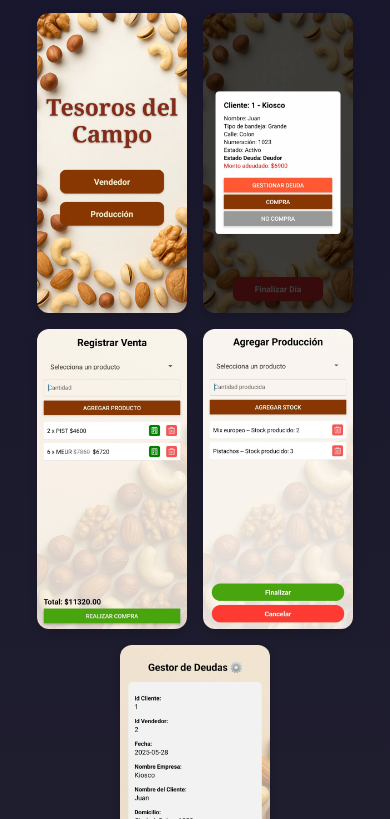
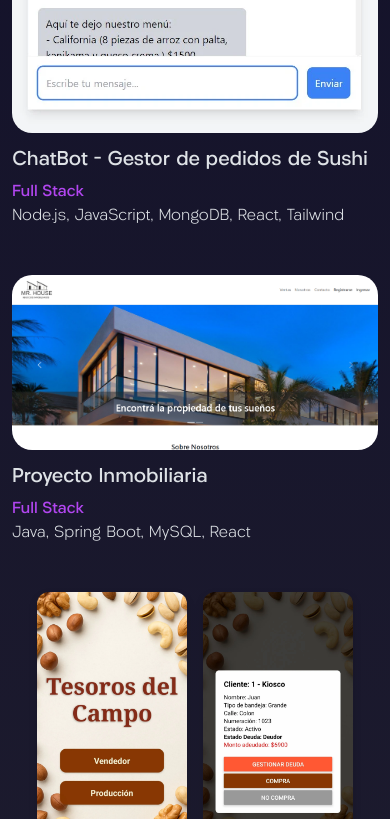
Before and after one commit to SantiagoCabrerizo/Portfolio, a React (Vite) app: page / in a window 390 px wide. Shown: the part 4128-4947 px from the top of the page. Built offline with nearby package versions, Linux system fonts and the light colour scheme; a web font is replaced by a local one.

Commit message:
Agregar proyecto Inmobiliaria

```diff
--- a/src/components/Footer.jsx
+++ b/src/components/Footer.jsx
@@ -1,6 +1,8 @@
 import { Link as Scroll } from 'react-scroll'
 
 export const Footer = () => {
+
+
 
     return (
         <div className='backg'>
@@ -9,7 +11,7 @@ export const Footer = () => {
                 <footer className='row my-2'>
 
                     <div className='col d-flex align-items-center'>
-                        <p className="text-body-secondary">&copy; 2023 - Santiago Cabrerizo</p>
+                        <p className="text-body-secondary">&copy; {new Date().getFullYear()} - Santiago Cabrerizo</p>
                     </div>
 
                     <div className='col'>
--- a/src/components/Projects/Projects.jsx
+++ b/src/components/Projects/Projects.jsx
@@ -9,6 +9,7 @@ import img2 from "../../assets/gestorVentas/gestor_cliente.webp";
 import img3 from "../../assets/gestorVentas/gestor_venta.webp";
 import img4 from "../../assets/gestorVentas/gestor_prod.webp";
 import img5 from "../../assets/gestorVentas/gestor_deuda.webp";
+import ImgInm from "../../assets/Inmobiliaria_proyecto.webp";
 
 const Projects = () => {
   useEffect(() => {
@@ -25,7 +26,6 @@ const Projects = () => {
 
         <div className="py-5">
           <div className="row row-cols-1 row-cols-md-2 row-cols-sm-1 g-3">
-
             <div className="col col-md-5" data-aos="fade-up">
               <a
                 href="https://rectificacionesvalledeuco.netlify.app/"
@@ -62,15 +62,18 @@ const Projects = () => {
                       Aplicación Web Glamping
                     </h5>
                     <p className="purple mb-0 font-semibold">Full Stack</p>
-                    <p className="font-light">NodeJs, Express, Supabase, Next.js, Typescript, TailwindCSS</p>
+                    <p className="font-light">
+                      NodeJs, Express, Supabase, Next.js, Typescript,
+                      TailwindCSS
+                    </p>
                   </div>
                 </div>
               </a>
             </div>
           </div>
 
-          <div className="row row-cols-1 row-cols-md-2 row-cols-sm-1 g-3">
-            <div className="col col-md-7" data-aos="fade-up">
+          <div className="row row-cols-1 row-cols-md-3 row-cols-sm-1 g-3">
+            <div className="col col-md-5" data-aos="fade-up">
               <a
                 href="https://www.danielbot.com.ar/"
                 target="_blank"
@@ -91,7 +94,7 @@ const Projects = () => {
               </a>
             </div>
 
-            <div className="col col-md-5" data-aos="fade-up">
+            <div className="col col-md-3" data-aos="fade-up">
               <a
                 href="https://github.com/SantiagoCabrerizo/ChallengeChatBot"
                 target="_blank"
@@ -108,6 +111,26 @@ const Projects = () => {
                     <p className="purple mb-0 font-semibold">Full Stack</p>
                     <p className="font-light">
                       Node.js, JavaScript, MongoDB, React, Tailwind
+                    </p>
+                  </div>
+                </div>
+              </a>
+            </div>
+            <div className="col col-md-4" data-aos="fade-up">
+              <a
+                href="https://github.com/SantiagoCabrerizo/Proyecto-Inmobiliaria"
+                target="_blank"
+                rel="noreferrer"
+              >
+                <div className="card">
+                  <div className="img-card">
+                    <img src={ImgInm} className="card-img-top img" alt="img" />
+                  </div>
+                  <div className="body-card">
+                    <h5 className="card-title font-semibold">Proyecto Inmobiliaria</h5>
+                    <p className="purple mb-0 font-semibold">Full Stack</p>
+                    <p className="font-light">
+                      Java, Spring Boot, MySQL, React
                     </p>
                   </div>
                 </div>
```
Also changed, not shown: src/assets/ChatbotChallenge.webp, src/assets/Inmobiliaria_proyecto.webp (added).
